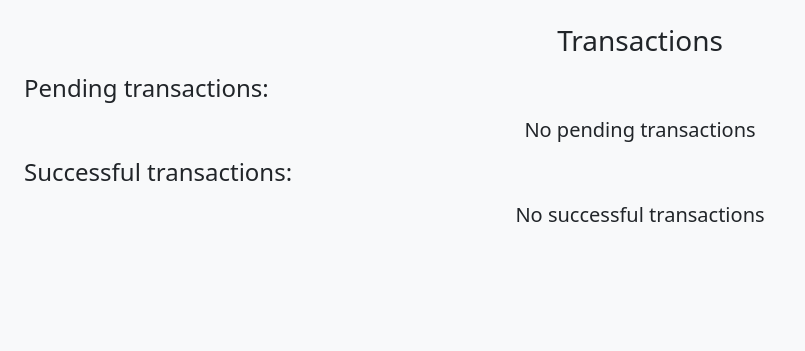
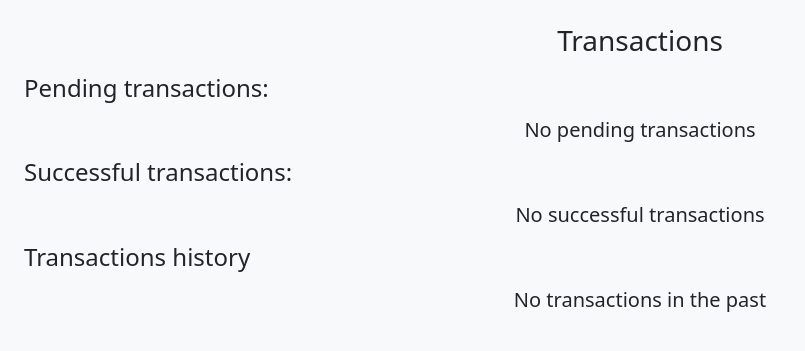
Before and after one commit to TheoMan8520/lotto, a Django app: page /transactions/ in a window 1280 px wide. Shown: the part 70-421 px from the top of the page, without its empty margins (0-805 px from the left). Run offline with Django 5.2, Linux system fonts and the light colour scheme; a user stored in the database is signed in; tables that the repository leaves empty hold one stand-in row (values such as "Sample post"); some libraries are stand-ins or nearby versions.

Commit message:
add is_active and show old_transactions

```diff
--- a/app/models.py
+++ b/app/models.py
@@ -7,6 +7,7 @@
     lotto = models.CharField(max_length=3)
     share = models.IntegerField()
     status = models.CharField(max_length=255, default="รอการยืนยันการชำระเงิน")
+    is_active = models.BooleanField(default=True)
     created_at = models.DateTimeField(auto_now_add=True)
 
     def __str__(self):
--- a/app/templates/transactions.html
+++ b/app/templates/transactions.html
@@ -3,6 +3,7 @@
   {% if user.is_authenticated %}
     <div class="d-flex flex-column w-100 h-100 align-items-center g-10 p-2">
         <h3>Transactions</h3>
+        <!-- Pending transactions -->
         <h4 class="w-100">Pending transactions:</h4>
         {% if pending_transactions %}
             <div class="d-flex flex-row g-05 overflow-scroll text-nowrap w-100 bg-white p-3 rounded rounded-3">
@@ -19,8 +20,12 @@
                                 <p>lotto: {{ transaction.lotto }}</p>
                                 <p>จำนวนหุ้น: {{ transaction.share }}</p>
                                 <p>สถานะการสั่งซื้อ: {{ transaction.status }}</p>
+                                {% if transaction.status == "การชำระเงินไม่สำเร็จ" and not user.is_superuser%}
+                                    <div class="d-flex btn btn-light px-3 py-2">แสร้งว่าชำระเงินใหม่</div>
+                                {% endif %}
                                 {% if user.is_superuser %}
-                                    <button title="submit_form" type="submit" class="btn btn-primary px-3 py-2">ยืนยันการชำระเงิน</button>
+                                    <button name="response" type="submit" class="btn btn-primary px-3 py-2" value="1">ยืนยันการชำระเงิน</button>
+                                    <button name="response" type="submit" class="btn btn-danger px-3 py-2" value="0">การชำระเงินไม่สำเร็จ</button>
                                 {% endif %}
                             </form>
                         </div>
@@ -30,6 +35,8 @@
         {% else %}
             <h5>No pending transactions</h5>
         {% endif %}
+
+        <!-- Successful transactions -->
         <h4 class="w-100">Successful transactions:</h4>
         {% if successful_transactions %}
             <div class="d-flex flex-row g-05 overflow-scroll text-nowrap w-100 bg-white p-3 rounded rounded-3">
@@ -53,6 +60,31 @@
         {% else %}
             <h5>No successful transactions</h5>
         {% endif %}
+
+        <!-- Old transactions -->
+        <h4 class="w-100">Transactions history</h4>
+        {% if old_transactions %}
+            <div class="d-flex flex-row g-05 overflow-scroll text-nowrap w-100 bg-white p-3 rounded rounded-3">
+                {% for transaction in old_transactions %}
+                    <div class="d-flex flex-column align-items-center rounded rounded-3 bg-white border border-1">
+                        <div class="w-100 p-3 border-bottom border-1 bg-light">
+                            <h6>{{ transaction.created_at.date }}</h6>
+                        </div>
+                        <div class="d-flex flex-column align-items-center">
+                            <div class="d-flex flex-column align-items-start g-10 p-3">
+                                <p>transaction_id: {{ transaction.id }}</p>
+                                <p>ผู้ซื้อ: {{ transaction.user.username }}</p>
+                                <p>lotto: {{ transaction.lotto }}</p>
+                                <p>จำนวนหุ้น: {{ transaction.share }}</p>
+                                <p>สถานะการสั่งซื้อ: {{ transaction.status }}</p>
+                            </div>
+                        </div>
+                    </div>
+                {% endfor %}
+            </div>
+        {% else %}
+            <h5>No transactions in the past</h5>
+        {% endif %}
     </div>
   {% endif %}
 {% endblock %}
--- a/app/views.py
+++ b/app/views.py
@@ -133,32 +133,39 @@
     home=reverse_lazy('lotto:main')
     def get(self, request):
         if request.user.is_superuser:
-            # transactions = Transaction.objects.all()
-            pending_transactions = Transaction.objects.filter(status="รอการยืนยันการชำระเงิน")
+            old_transactions = Transaction.objects.filter(is_active=False)
+            pending_transactions = Transaction.objects.filter(status="รอการยืนยันการชำระเงิน") | Transaction.objects.filter(status="การชำระเงินไม่สำเร็จ")
             successful_transactions = Transaction.objects.filter(status="คำสั่งซื้อสำเร็จ")
             ctx = {
-                # "transactions": transactions
+                "old_transactions": old_transactions,
                 "pending_transactions": pending_transactions,
                 "successful_transactions": successful_transactions
             }
             return render(request, self.template_name, ctx)
         elif request.user.is_authenticated:
-            pending_transactions = request.user.transactions.filter(status="รอการยืนยันการชำระเงิน")
+            old_transactions = request.user.transactions.filter(is_active=False)
+            pending_transactions = request.user.transactions.filter(status="รอการยืนยันการชำระเงิน") | request.user.transactions.filter(status="การชำระเงินไม่สำเร็จ")
             successful_transactions = request.user.transactions.filter(status="คำสั่งซื้อสำเร็จ")
-            # transactions = request.user.transactions.all()
             ctx = {
-                # "transactions": transactions
+                "old_transactions": old_transactions,
                 "pending_transactions": pending_transactions,
                 "successful_transactions": successful_transactions
             }
             return render(request, self.template_name, ctx)
         else:
             return redirect(self.home)
+
     def post(self, request, pk):
         if request.user.is_superuser:
             transaction = get_object_or_404(Transaction, id=pk)
-            transaction.status = "คำสั่งซื้อสำเร็จ"
-            transaction.save()
+            response = request.POST.get("response")
+            print("response", response)
+            if response == "1":
+                transaction.status = "คำสั่งซื้อสำเร็จ"
+                transaction.save()
+            else:
+                transaction.status = "การชำระเงินไม่สำเร็จ"
+                transaction.save()
             return redirect(self.success_url)
         else:
             return redirect(self.home)
```
Also changed, not shown: app/migrations/0002_transaction_is_active.py (added).
